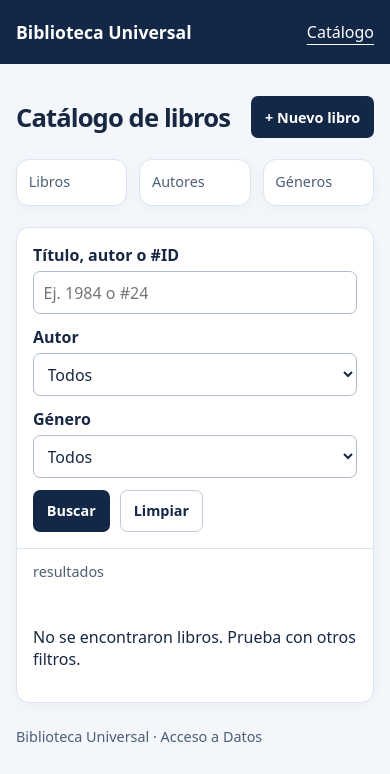
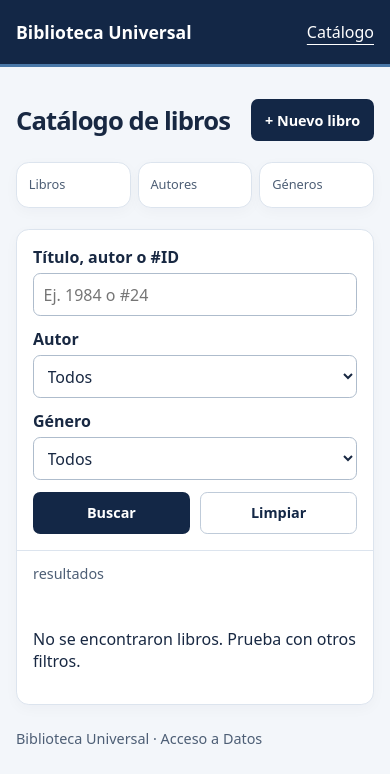
Before and after one commit to matiastenam-rgb/Biblioteca-Universal, a Java web app: template BibliotecaUniversal/src/main/webapp/WEB-INF/libros.jsp in a window 390 px wide. Shown: the top 774 px of the page. Run offline with Tomcat 11, a stand-in JSP engine, Linux system fonts and the light colour scheme; the template is opened without the code that fills it, so the values that code supplies are empty.

Commit message:
style: mejorar el contraste del catálogo y los filtros móviles

```diff
--- a/BibliotecaUniversal/src/main/webapp/css/estilos.css
+++ b/BibliotecaUniversal/src/main/webapp/css/estilos.css
@@ -12,7 +12,7 @@ body { margin: 0; }
 a { color: inherit; }
 :focus-visible { outline: 3px solid #2870b7; outline-offset: 3px; }
 .ancho { width: min(72rem, calc(100% - 2rem)); margin-inline: auto; }
-.barra { background: var(--navy); color: white; }
+.barra { background: var(--navy); color: white; border-bottom: 3px solid #4977a7; }
 .barra nav { display: flex; align-items: center; justify-content: space-between; gap: 1rem; min-height: 4rem; }
 .barra a { text-decoration: none; }
 .barra a:hover, .barra [aria-current] { text-decoration: underline; text-underline-offset: .35rem; }
@@ -40,7 +40,9 @@ input:not([type=hidden]), select { display: block; width: 100%; min-height: 2.65
 table { width: 100%; min-width: 43rem; border-collapse: collapse; text-align: left; }
 th, td { padding: .65rem 1rem; border-bottom: 1px solid var(--line); }
 thead { background: #e9eff7; }
-tbody tr:hover { background: #f5f8fc; }
+tbody tr:nth-child(even) { background: #f8fafd; }
+tbody tr:hover, tbody tr:focus-within { background: #eef4fb; }
+tbody th { color: var(--navy); }
 td:last-child { width: 1%; white-space: nowrap; }
 td .acciones { flex-wrap: nowrap; }
 .referencia { color: var(--muted); font-size: .85rem; font-variant-numeric: tabular-nums; white-space: nowrap; }
@@ -59,4 +61,8 @@ footer { padding-block: 1.5rem; }
 }
 @media (max-width: 31rem) {
     .filtros { grid-template-columns: 1fr; }
+    .filtros .acciones > * { flex: 1; }
+    .estadisticas { gap: .45rem; }
+    .estadisticas dt { font-size: .8rem; }
+    .estadisticas dd { font-size: 1.45rem; }
 }
```
